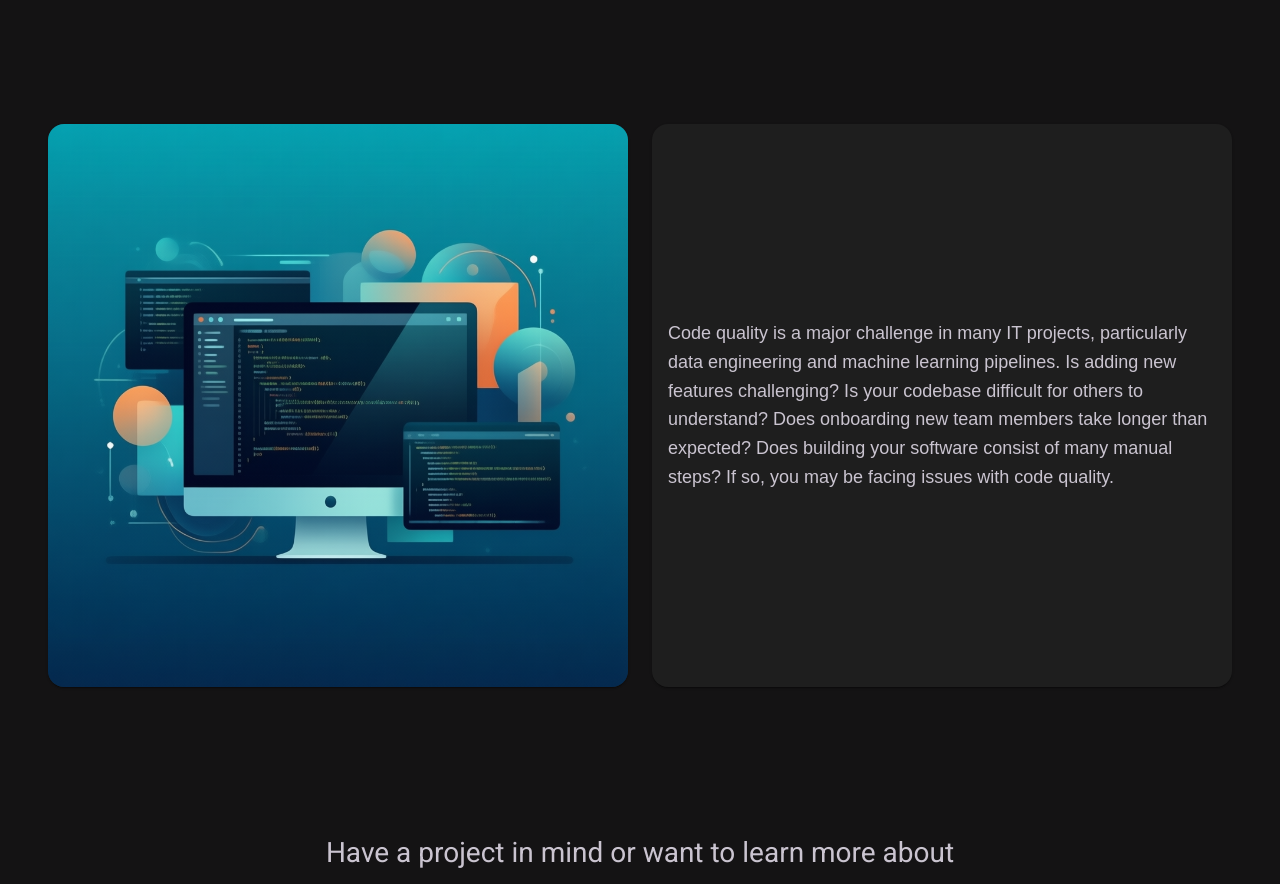
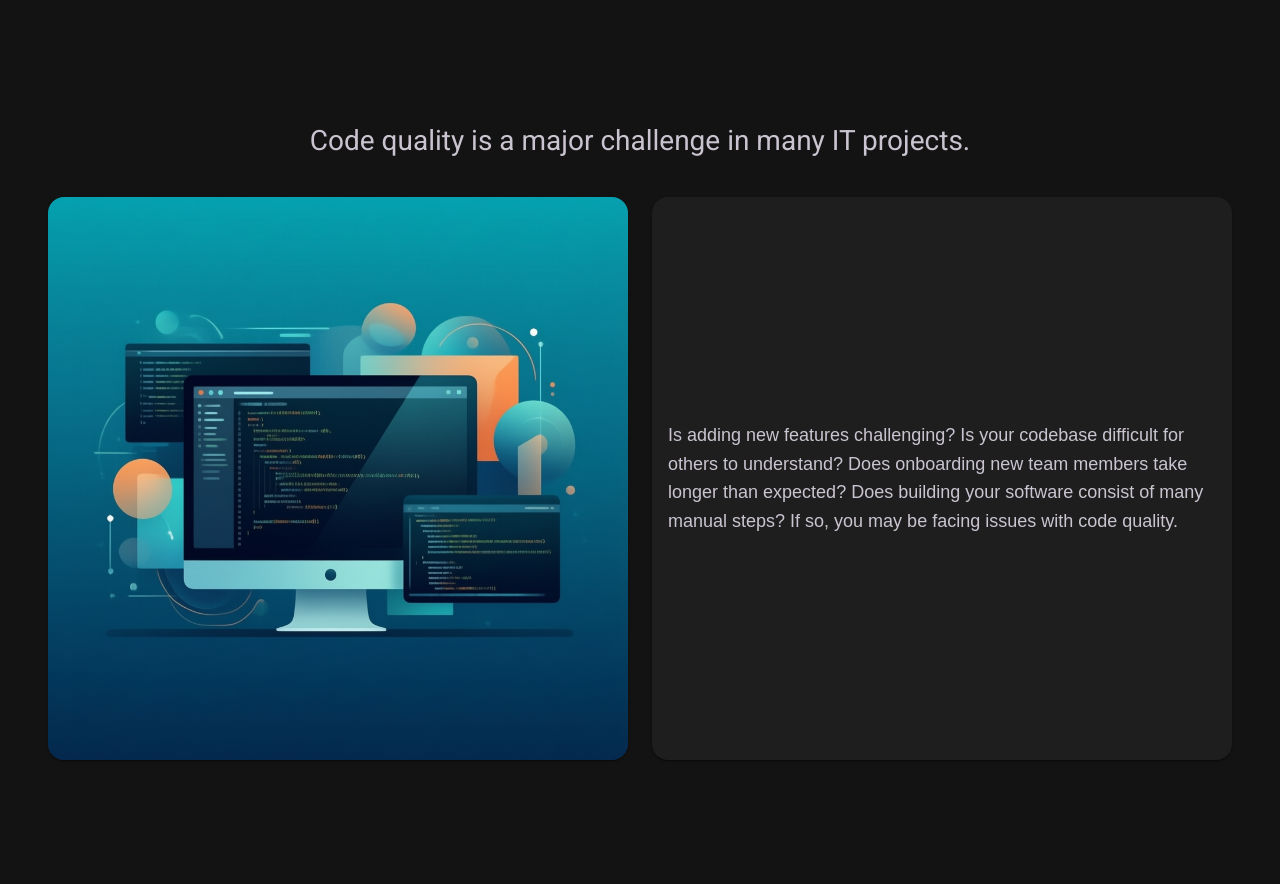
Before and after one commit to munich-data-engineering/mde-website, an Angular app: page / in a window 1280 px wide. Shown: the part 2780-3664 px from the top of the page. Built offline with nearby package versions, Linux system fonts and the light colour scheme; a web font is replaced by a local one.

Commit message:
Tweaked code quality section

```diff
--- a/src/app/app.html
+++ b/src/app/app.html
@@ -220,6 +220,9 @@
 
 <!-- Code Quality Section -->
 <section class="quality-section">
+  <div class="section-header">
+    <p class="section-desc">Code quality is a major challenge in many IT projects.</p>
+  </div>
   <div class="quality-grid">
     <!-- Left card: image -->
     <mat-card class="quality-card mdc-elevation-1">
@@ -232,7 +235,7 @@
     <mat-card class="quality-card mdc-elevation-1">
       <mat-card-content class="quality-card-content">
         <p class="quality-card-desc">
-          Code quality is a major challenge in many IT projects, particularly data engineering and machine learning pipelines. Is adding new features challenging? Is your codebase difficult for others to understand? Does onboarding new team members take longer than expected? Does building your software consist of many manual steps? If so, you may be facing issues with code quality.
+          Is adding new features challenging? Is your codebase difficult for others to understand? Does onboarding new team members take longer than expected? Does building your software consist of many manual steps? If so, you may be facing issues with code quality.
         </p>
       </mat-card-content>
     </mat-card>
```
